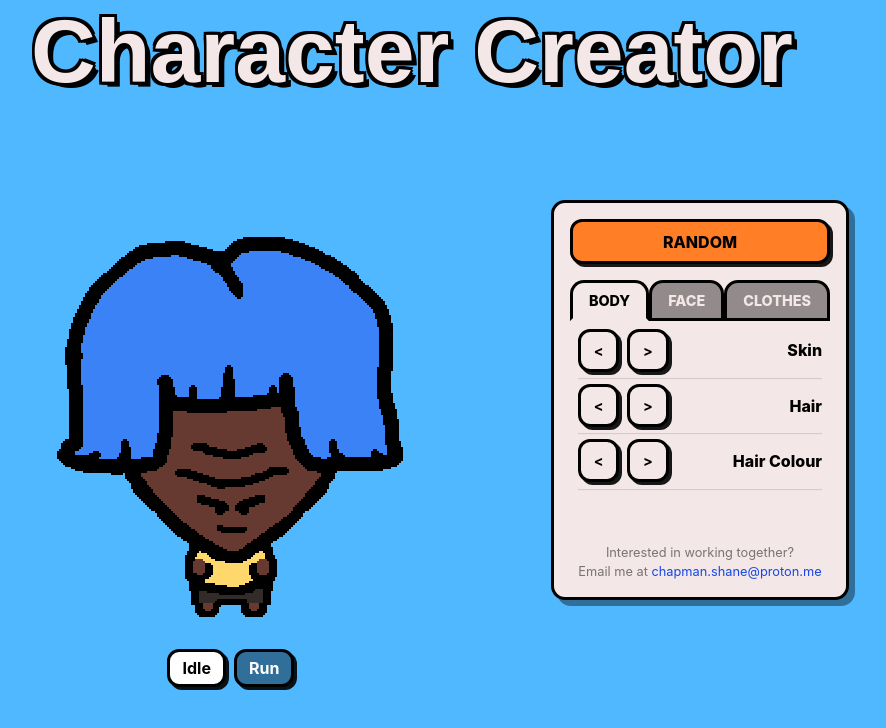
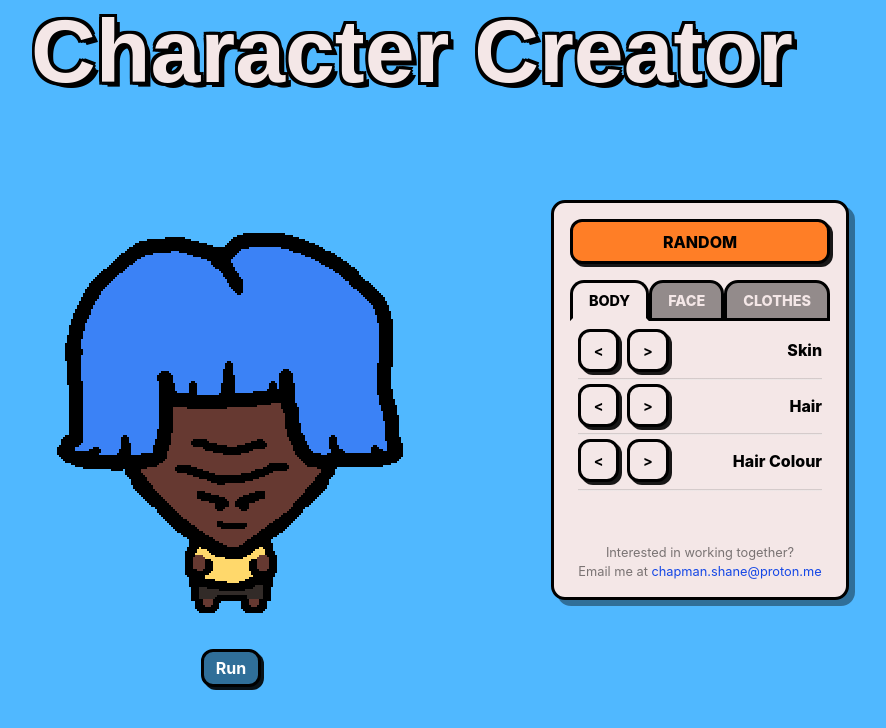
Before and after one commit to shane-chapman-23/character-creator, a React (Vite) app: page / in a window 1280 px wide. Shown: the top 728 px of the page, without its empty margins (228-1114 px from the left). Built offline with nearby package versions, Linux system fonts and the light colour scheme; a web font is replaced by a local one.

Commit message:
removed idle button. run is now a toggle button

```diff
--- a/src/components/AnimationControls.tsx
+++ b/src/components/AnimationControls.tsx
@@ -6,19 +6,16 @@ type Props = {
 };
 
 export default function AnimationControls({ anim, setAnim }: Props) {
+  const isRunning = anim === "run";
+
   return (
-    <div className="flex gap-2 p-2 font-inter font-bold">
-      <button className="btn" onClick={() => setAnim("idle")}>
-        <span
-          className={`btn-face px-3 py-1 ${
-            anim === "idle" ? "bg-white text-black" : "bg-black/40 text-white"
-          }`}
-        >
-          Idle
-        </span>
-      </button>
-
-      <button className="btn" onClick={() => setAnim("run")}>
+    <div className="flex gap-2 p-3 font-inter font-bold">
+      <button
+        className={`btn ${isRunning ? "btn-locked" : ""}`}
+        onClick={() => setAnim(isRunning ? "idle" : "run")}
+        aria-pressed={isRunning}
+        type="button"
+      >
         <span
           className={`btn-face px-3 py-1 ${
             anim === "run" ? "bg-white text-black" : "bg-black/40 text-white"
--- a/src/index.css
+++ b/src/index.css
@@ -127,7 +127,8 @@ h1 {
 .btn::after {
   content: "";
   position: absolute;
-  inset: 0;
+    inset: 0;
+
   border-radius: var(--ui-radius-button);
   box-shadow: var(--ui-button-shadow) var(--ui-button-shadow) 0 rgba(0, 0, 0, 0.9);
   transform: translate(-1px, -1px);
@@ -151,6 +152,13 @@ h1 {
 
 .btn:active .btn-face {
   transform: translate(var(--ui-button-shadow), var(--ui-button-shadow));
+}
+
+.btn-locked .btn-face {
+  transform: translate(
+    calc(var(--ui-button-shadow) - 2px),
+    calc(var(--ui-button-shadow) - 2px)
+  );
 }
 
 .btn-scale {
```
